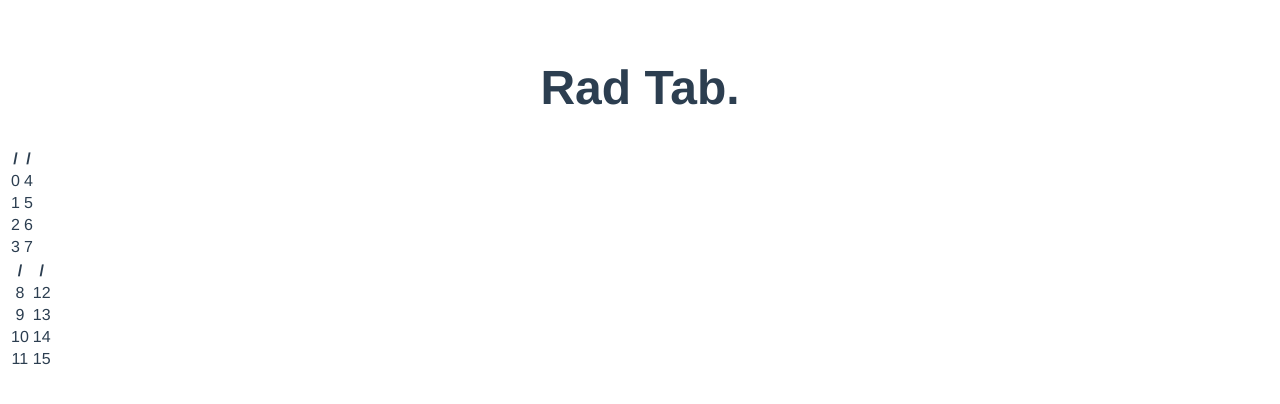
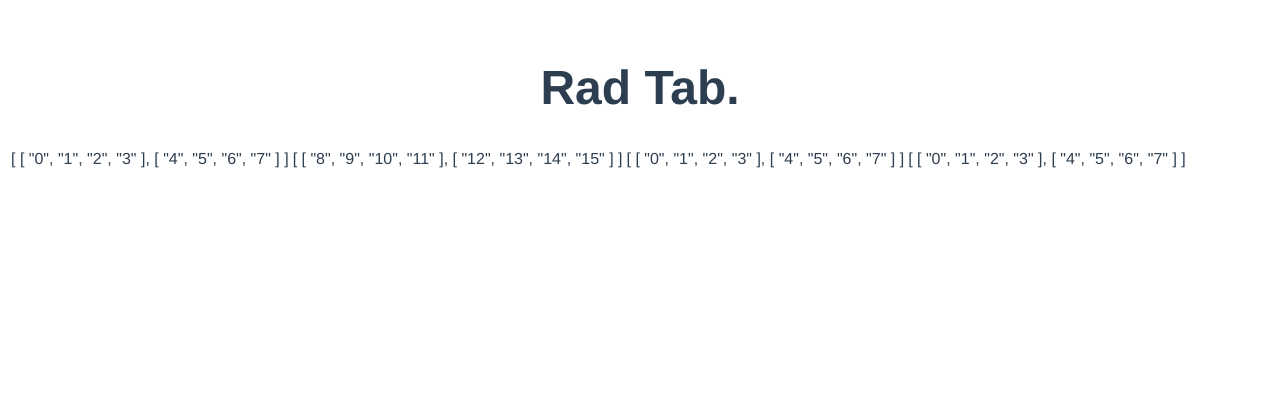
Before and after one commit to benjamin-warner/FabulousTabulous, a Vue app: page / in a window 1280 px wide. Shown: the top 404 px of the page. Built offline with nearby package versions, Linux system fonts and the light colour scheme.

Commit message:
Formatting Getting closer!

```diff
--- a/src/components/Bar.vue
+++ b/src/components/Bar.vue
@@ -1,20 +1,7 @@
 <template>
-<span>
-  <table>
-    <thead>
-      <tr>
-        <th v-for="(notes, strum) in beats.sounds" :key="strum">/</th>
-      </tr>
-      </thead>
-    <tbody>
-      <tr v-for="(note, string) in beats.sounds[0]" :key="string">
-        <td v-for="(notes, strum) in beats.sounds" :key="strum">
-          {{ beats.sounds[strum][string] }}
-        </td>
-      </tr>
-    </tbody>
-  </table>
-</span>
+  <span class="bar">
+    {{beats}}
+  </span>
 </template>
 
 <script>
@@ -38,4 +25,8 @@ h1 {
   font-size: 12pt;
   font-family: 'Courier New', Courier, monospace;
 }
+
+table{
+    display: inline-block;
+}
 </style>
--- a/src/components/Measure.vue
+++ b/src/components/Measure.vue
@@ -1,8 +1,14 @@
 <template>
   <div class="measure">
-    <span class="bars-list" v-for="(bar, barKey) in tab.bars" :key="barKey">
-      <BarComponent :beats="bar"/>
-    </span>
+    <table>
+      <tbody>
+        <tr>
+          <td v-for="(bar, strum) in tab.bars" :key="strum">
+            <BarComponent :beats="bar.beats"/>
+          </td>
+        </tr>
+      </tbody>
+    </table>
   </div>
 </template>
 
@@ -19,7 +25,7 @@ export default {
       tab: {
         bars: [
           {
-            sounds: [
+            beats: [
               [
               '0',
               '1',
@@ -35,7 +41,7 @@ export default {
             ]
           },
           {
-            sounds: [
+            beats: [
               [
                 '8',
                 '9',
@@ -48,6 +54,38 @@ export default {
                 '14',
                 '15'
               ]
+            ]
+          },
+          {
+            beats: [
+              [
+              '0',
+              '1',
+              '2',
+              '3'
+            ],
+            [
+              '4',
+              '5',
+              '6',
+              '7'
+            ]
+            ]
+          },
+          {
+            beats: [
+              [
+              '0',
+              '1',
+              '2',
+              '3'
+            ],
+            [
+              '4',
+              '5',
+              '6',
+              '7'
+            ]
             ]
           }
         ]
```
